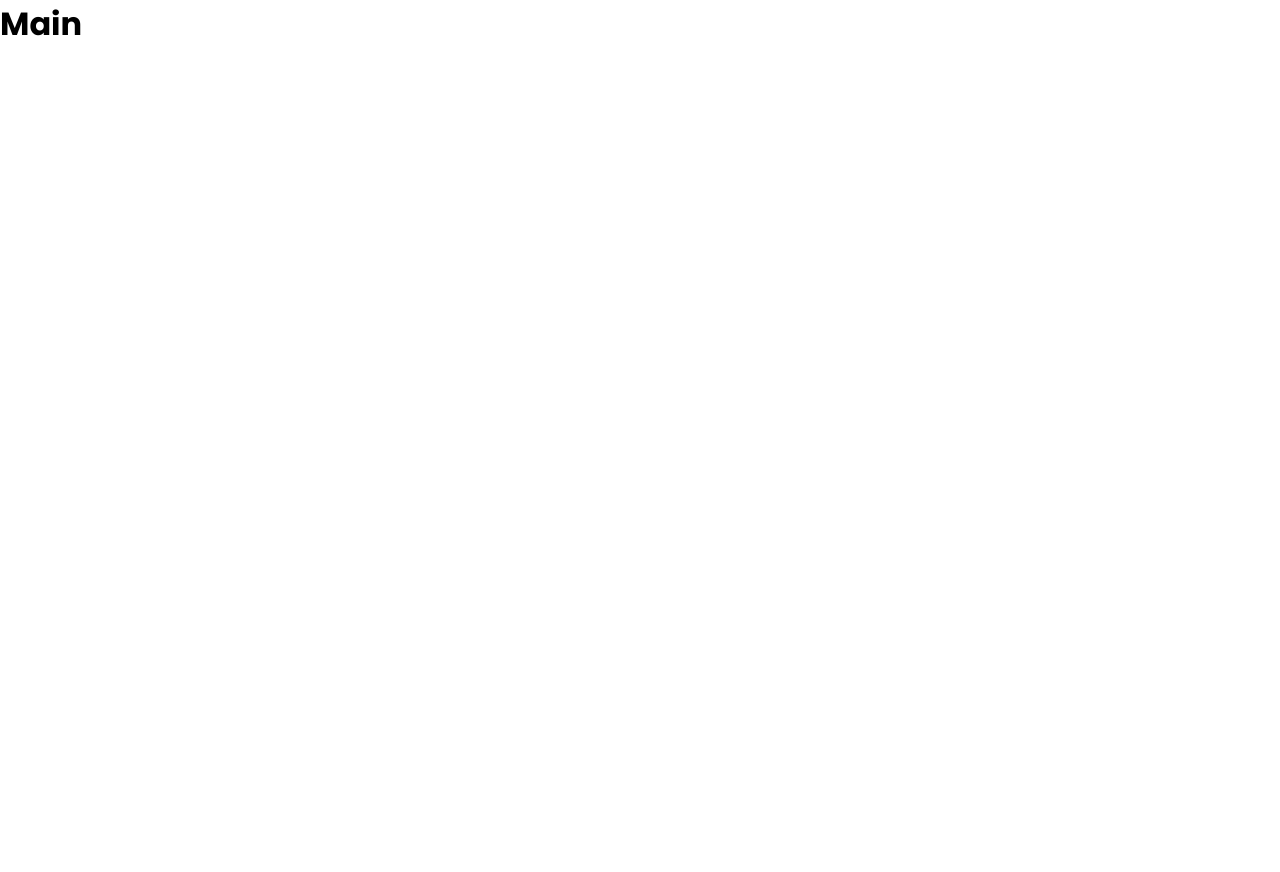
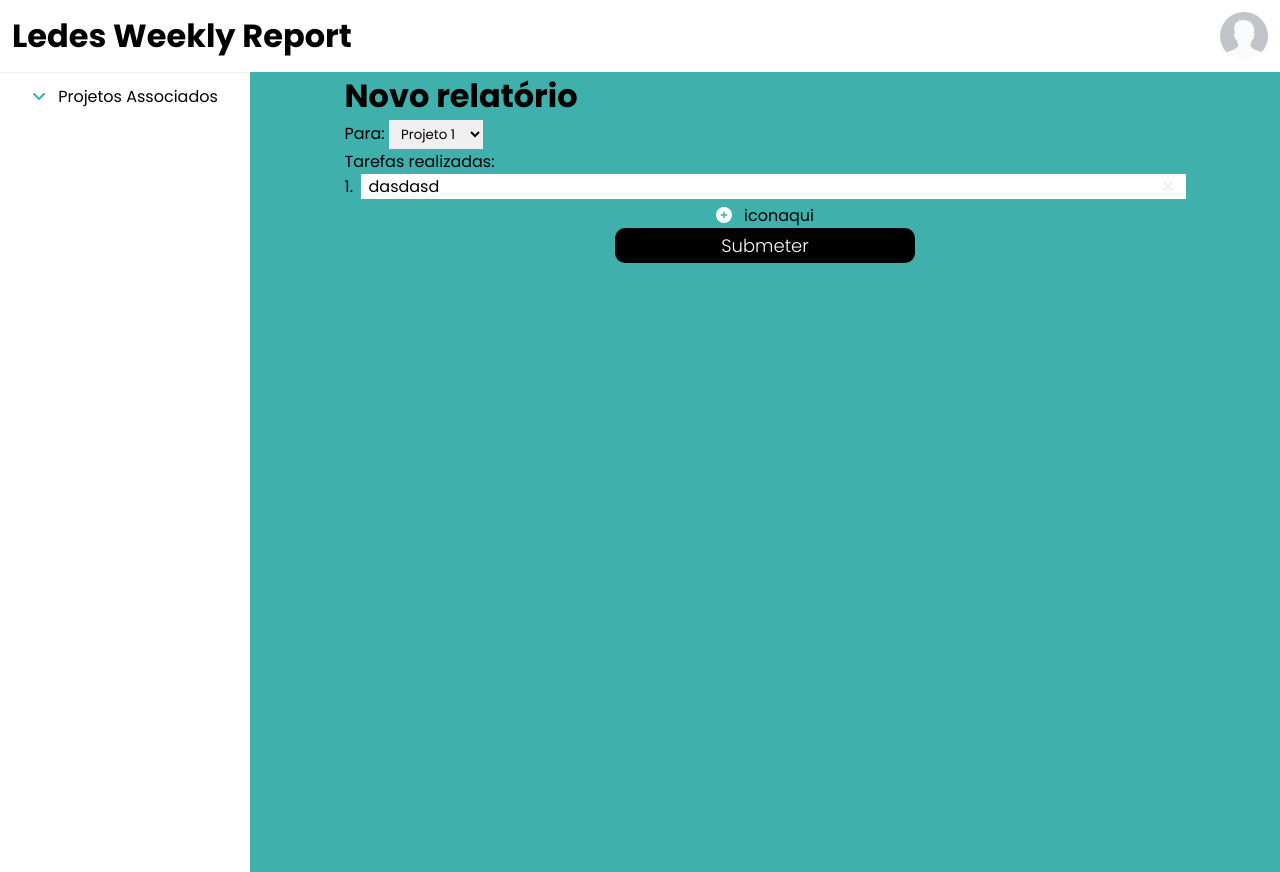
Before and after one commit to alexandrefernandesoli/ledes-weekly-report, a Next.js app: page /main in a window 1280 px wide. Before the commit the page ends 800 px from the top, so only its background shows below. Built offline with nearby package versions, Linux system fonts and the light colour scheme.

Commit message:
initial home

```diff
--- a/package.json
+++ b/package.json
@@ -13,6 +13,8 @@
     "@fortawesome/free-brands-svg-icons": "^6.1.1",
     "@fortawesome/free-solid-svg-icons": "^6.1.1",
     "@fortawesome/react-fontawesome": "^0.1.18",
+    "@radix-ui/react-collapsible": "^0.1.6",
+    "@radix-ui/react-dropdown-menu": "^0.1.6",
     "@stitches/react": "^1.2.8",
     "axios": "^0.27.2",
     "next": "12.1.5",
--- /dev/null
+++ b/src/components/Button.tsx
@@ -0,0 +1,19 @@
+import { styled } from '@stitches/react';
+
+export const Button = styled('button', {
+  fontWeight: 500,
+  cursor: 'pointer',
+  border: 'none',
+  backgroundColor: 'black',
+  color: 'white',
+  padding: '4px 12px',
+  borderRadius: '10px',
+
+  variants: {
+    uppercase: {
+      true: {
+        textTransform: 'uppercase',
+      },
+    },
+  },
+});
--- a/src/pages/index.tsx
+++ b/src/pages/index.tsx
@@ -7,11 +7,11 @@ import {
   LoginItems,
   Input,
   LoginTitle,
-  Button,
   Link,
   Title,
   HomeContent,
 } from '../components/HomeComponents';
+import { Button } from '../components/Button';
 import {
   faEnvelopesBulk,
   faCheck,
--- a/src/pages/main/index.tsx
+++ b/src/pages/main/index.tsx
@@ -1,5 +1,234 @@
+import { styled } from '@stitches/react';
+import Image from 'next/image';
+import defaultAvatar from '../../assets/default-avatar-300x300.png';
+import * as CollapsiblePrimitive from '@radix-ui/react-collapsible';
+import { useState } from 'react';
+import { FontAwesomeIcon } from '@fortawesome/react-fontawesome';
+import {
+  faAngleDown,
+  faCirclePlus,
+  faXmark,
+} from '@fortawesome/free-solid-svg-icons';
+import { Button } from '../../components/Button';
+import { useForm } from 'react-hook-form';
+import Head from 'next/head';
+
+const Avatar = styled(Image, {
+  borderRadius: '50%',
+});
+
+const Header = styled('header', {
+  display: 'flex',
+  alignItems: 'center',
+  justifyContent: 'space-between',
+  padding: '12px',
+  boxShadow: '0 0 1px rgba(0, 0, 0, 0.4)',
+});
+
+const MainContainer = styled('main', {
+  display: 'grid',
+  gridTemplateColumns: '250px 1fr',
+  height: '100%',
+});
+
+const LateralMenuContainer = styled('div', {
+  display: 'flex',
+  flexDirection: 'column',
+  height: '100%',
+  padding: '12px',
+});
+
+const ContentContainer = styled('div', {
+  display: 'flex',
+  flexDirection: 'column',
+  alignItems: 'center',
+  backgroundColor: '#3fb0ac',
+  width: '100%',
+  height: '100%',
+});
+
+const Flex = styled('div', { display: 'flex' });
+
+const CollapsibleContent = styled(CollapsiblePrimitive.CollapsibleContent, {
+  overflow: 'hidden',
+});
+
 const Main = () => {
-  return <h1>Main</h1>;
+  const [open, setOpen] = useState(false);
+  const [projects, setProjects] = useState([
+    'Projeto 1',
+    'Projeto 2',
+    'Projeto 3',
+  ]);
+  const [tasks, setTasks] = useState([
+    {
+      id: 1,
+      content: 'dasdasd',
+    },
+  ]);
+
+  const defaultValues = {} as any;
+
+  tasks.forEach((task) => {
+    defaultValues['input-' + task.id] = task.content;
+  });
+
+  const { register, handleSubmit } = useForm({ defaultValues });
+
+  const removeTask = (i: number) => {
+    setTasks(tasks.filter((task, index) => index != i));
+  };
+
+  const newTask = () => {
+    setTasks([...tasks, { id: tasks.length + 1, content: '' }]);
+  };
+
+  const onSubmitForm = (data: any) => {
+    console.log(data);
+  };
+
+  return (
+    <>
+      <Head>
+        <title>Ledes Weekly Report</title>
+        <meta name="description" content="Generated by create next app" />
+        <link rel="icon" href="/favicon.ico" />
+      </Head>
+      <Header>
+        <div>
+          <h1>Ledes Weekly Report</h1>
+        </div>
+        <Avatar src={defaultAvatar} width={48} height={48} />
+      </Header>
+      <MainContainer>
+        <LateralMenuContainer>
+          <CollapsiblePrimitive.Collapsible open={open} onOpenChange={setOpen}>
+            <Flex css={{ alignItems: 'center', justifyContent: 'center' }}>
+              <CollapsiblePrimitive.CollapsibleTrigger asChild>
+                <div>
+                  <FontAwesomeIcon
+                    color="#3fb0ac"
+                    icon={faAngleDown}
+                    style={{ marginRight: '12px' }}
+                  />
+                </div>
+              </CollapsiblePrimitive.CollapsibleTrigger>
+              <span>Projetos Associados</span>
+            </Flex>
+
+            <CollapsibleContent>
+              <ul>
+                {projects.map((project, i) => (
+                  <li key={i}>{project}</li>
+                ))}
+              </ul>
+            </CollapsibleContent>
+          </CollapsiblePrimitive.Collapsible>
+        </LateralMenuContainer>
+        <ContentContainer>
+          <form onSubmit={handleSubmit(onSubmitForm)}>
+            <h1>Novo relatório</h1>
+
+            <div>
+              <label htmlFor="targetInput">Para: </label>
+              <select
+                name="targetInput"
+                id="targetInput"
+                style={{
+                  border: 'none',
+                  outline: 'none',
+                  padding: '4px 8px',
+                }}
+              >
+                {projects.map((project, index) => (
+                  <option value={'projeto' + index}>{project}</option>
+                ))}
+              </select>
+            </div>
+
+            <p>Tarefas realizadas:</p>
+
+            <Flex
+              css={{
+                width: '100%',
+                flexDirection: 'column',
+                alignItems: 'center',
+                justifyContent: 'center',
+              }}
+            >
+              {tasks.map((task, i) => (
+                <Flex
+                  css={{
+                    marginBottom: '4px',
+                    alignItems: 'center',
+                    justifyContent: 'center',
+                  }}
+                  key={task.id}
+                >
+                  <Flex
+                    css={{
+                      width: '16px',
+                      justifyContent: 'start',
+                      color: 'black',
+                    }}
+                  >
+                    <label htmlFor={'targetInput' + task}>{task.id}.</label>
+                  </Flex>
+                  <Flex
+                    css={{
+                      width: '825px',
+                      height: '25px',
+                      background: 'white',
+                      alignItems: 'center',
+                    }}
+                  >
+                    <input
+                      style={{
+                        width: '100%',
+                        height: '100%',
+                        padding: '4px 8px',
+                        border: 'none',
+                        outline: 'none',
+                        fontSize: '16px',
+                        resize: 'none',
+                      }}
+                      type="text"
+                      {...register('input-' + task.id)}
+                    />
+                    <a href="#" onClick={() => removeTask(i)}>
+                      <FontAwesomeIcon
+                        color="#F0F0F0"
+                        icon={faXmark}
+                        style={{ marginRight: '12px' }}
+                      />
+                    </a>
+                  </Flex>
+                </Flex>
+              ))}
+              <div onClick={() => newTask()}>
+                <FontAwesomeIcon
+                  color="white"
+                  icon={faCirclePlus}
+                  style={{ marginRight: '12px' }}
+                />
+                iconaqui
+              </div>
+              <Button
+                type="submit"
+                css={{
+                  fontSize: '18px',
+                  fontWeight: 300,
+                  width: '300px',
+                }}
+              >
+                Submeter
+              </Button>
+            </Flex>
+          </form>
+        </ContentContainer>
+      </MainContainer>
+    </>
+  );
 };
 
 export default Main;
--- a/src/styles/globals.css
+++ b/src/styles/globals.css
@@ -14,3 +14,7 @@ a {
   color: inherit;
   text-decoration: none;
 }
+
+#__next {
+  height: 100%;
+}
```
Also changed, not shown: src/components/HomeComponents.tsx (+0 -13 lines), src/pages/_app.tsx (+4 -4 lines), src/assets/default-avatar-300x300.png (added), 1 other file (tests, documents, lock files or other folders).
